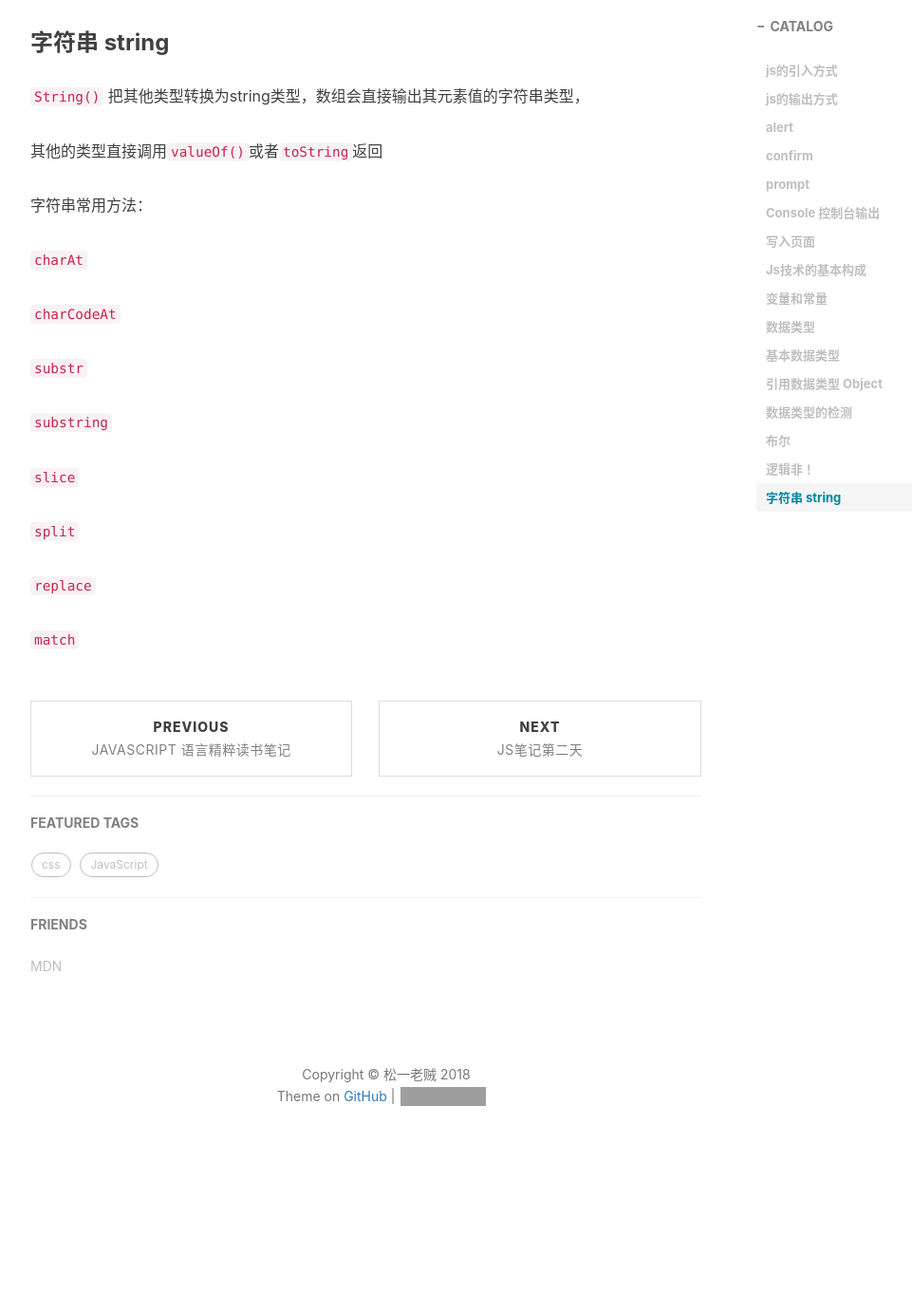
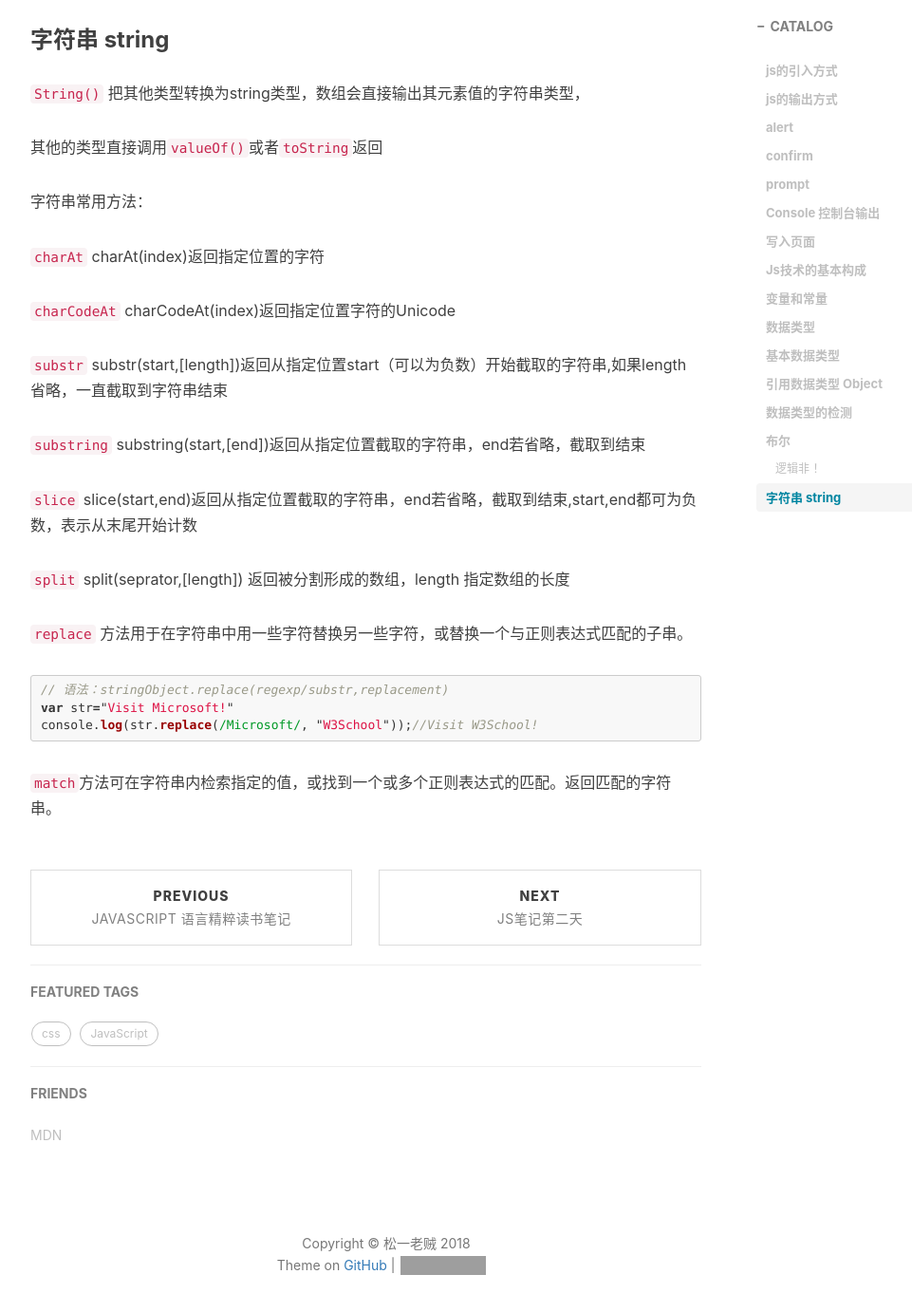
Before and after one commit to sunwgit/sunwgit.github.io, a Jekyll site: the page built from _posts/2018-01-03-js笔记第一天.md, in a window 1280 px wide and 1400 px high, scrolled down 4285 px. Shown: the top 1382 px of the window at 95% size, without its empty margins (233-1194 px from the left). Built offline with Jekyll 4.4.1, drawn with Linux system fonts in a browser that asks for light colours; nearby versions of some CDN libraries; our own code applies the rules of GitHub Pages for plain Markdown files; comment, search, counter and statistics services are not loaded; before the commit the page ends 5544 px from its top, so only the background shows below that; grey boxes are pictures that could not be loaded.

Commit message:
string 方法

````diff
--- a/_posts/2018-01-03-js笔记第一天.md
+++ b/_posts/2018-01-03-js笔记第一天.md
@@ -160,7 +160,7 @@ Object.prototype.toString.call(arr);// "[object Array]"
 
 `0`,`""`,`NaN`,`null`,`undefined`全部转化为 false,其余皆为 true.
 
-### 逻辑非 ！
+#### 逻辑非 ！
 
 `!12` 相当于先`Boolean(12)`,得到 boolean 值 true,然后取反,得到 false。
 
@@ -174,18 +174,26 @@ Object.prototype.toString.call(arr);// "[object Array]"
 
 字符串常用方法：
 
-`charAt`
+`charAt` charAt(index)返回指定位置的字符
 
-`charCodeAt`
+`charCodeAt` charCodeAt(index)返回指定位置字符的Unicode
 
-`substr`
+`substr` substr(start,[length])返回从指定位置start（可以为负数）开始截取的字符串,如果length省略，一直截取到字符串结束
 
-`substring`
+`substring` substring(start,[end])返回从指定位置截取的字符串，end若省略，截取到结束
 
-`slice`
+`slice` slice(start,end)返回从指定位置截取的字符串，end若省略，截取到结束,start,end都可为负数，表示从末尾开始计数
 
-`split`
+`split` split(seprator,[length]) 返回被分割形成的数组，length 指定数组的长度
 
-`replace`
+`replace`  方法用于在字符串中用一些字符替换另一些字符，或替换一个与正则表达式匹配的子串。
 
-`match`
+```js
+// 语法：stringObject.replace(regexp/substr,replacement)
+var str="Visit Microsoft!"
+console.log(str.replace(/Microsoft/, "W3School"));//Visit W3School!
+```
+
+
+
+`match`方法可在字符串内检索指定的值，或找到一个或多个正则表达式的匹配。返回匹配的字符串。
````
